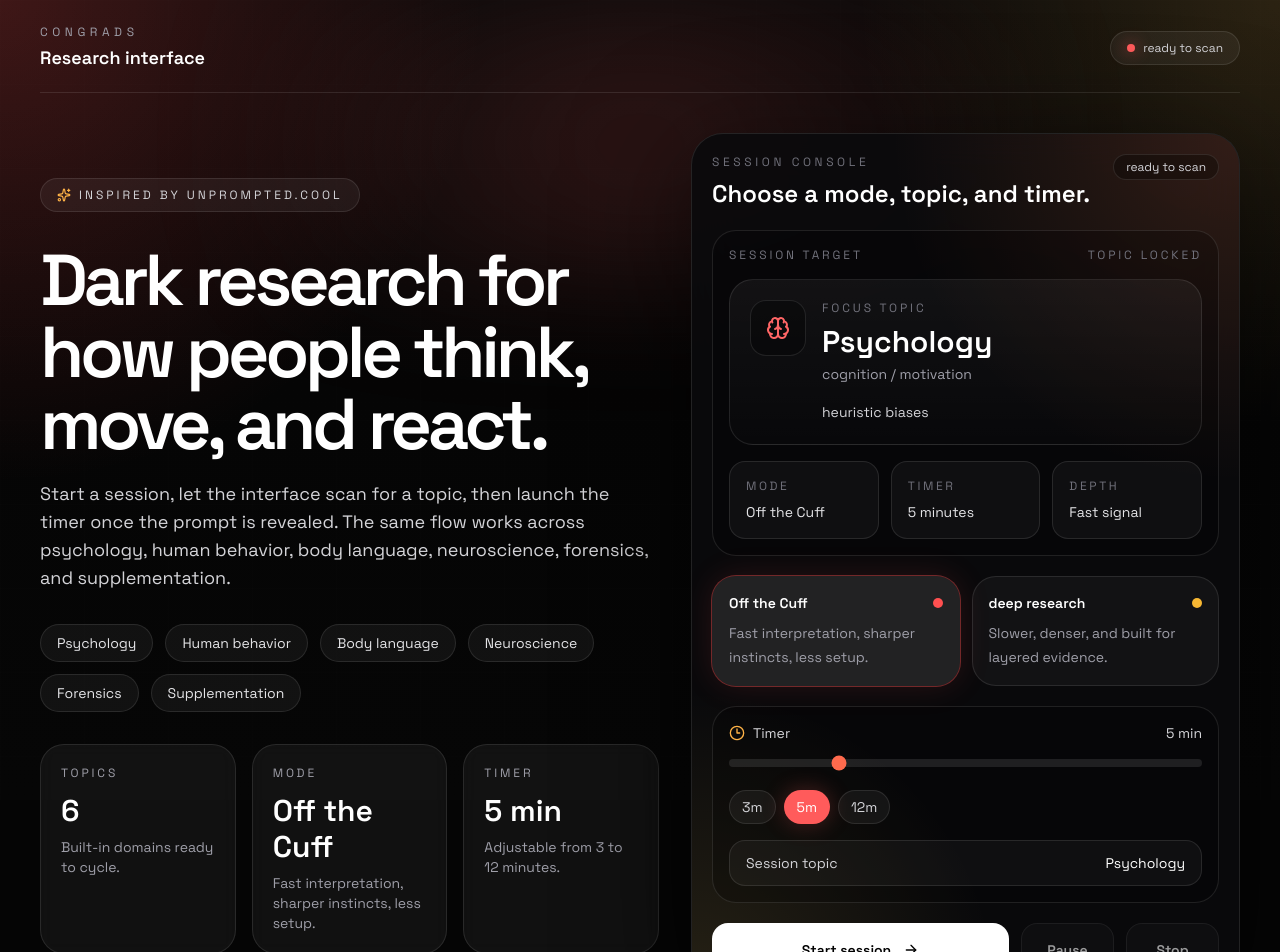
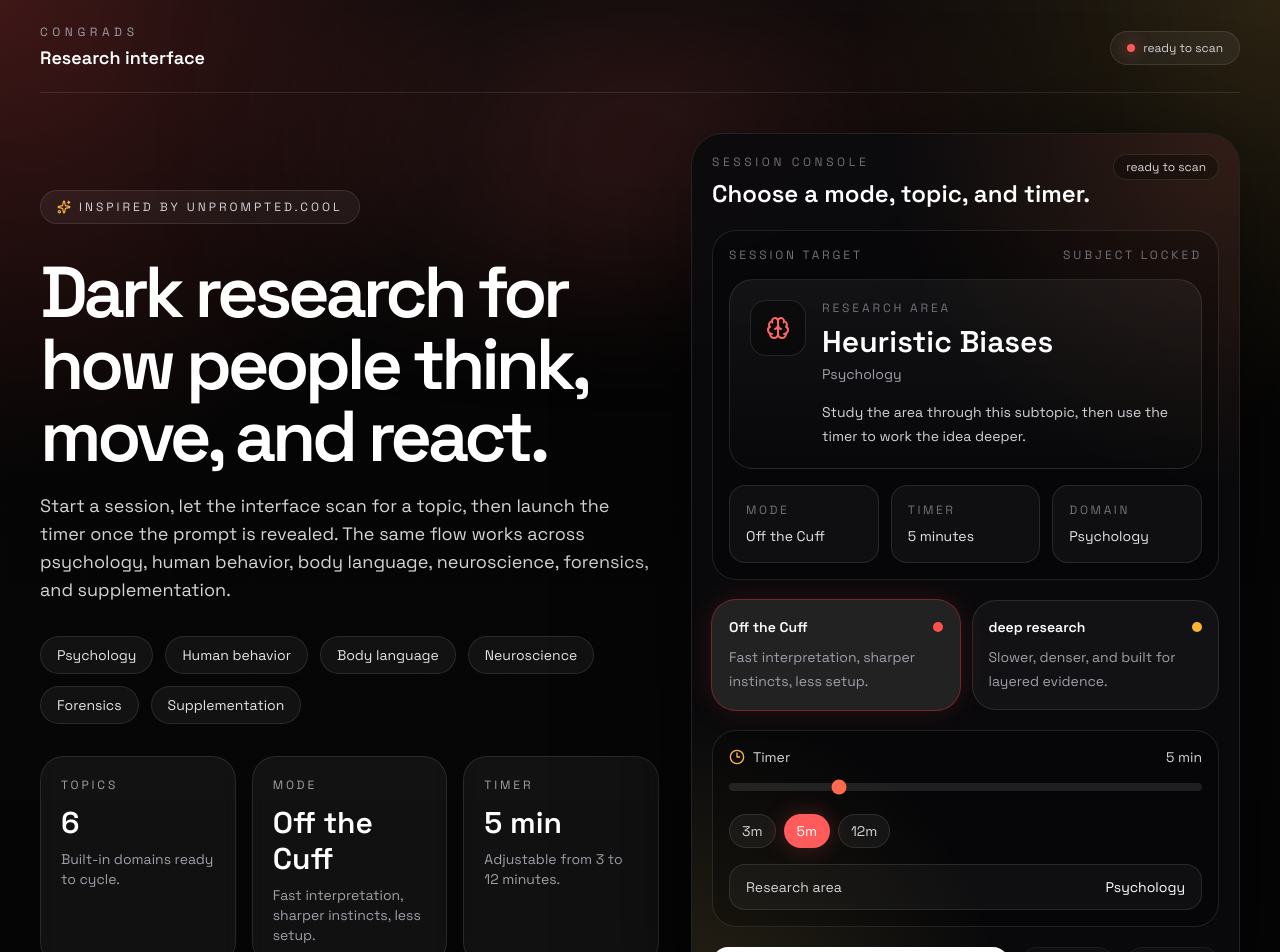
Before and after one commit to angys-code/congrads-website, a Next.js app: page / in a window 1280 px wide. Shown: the top 952 px of the page. Built offline with nearby package versions, Linux system fonts and the light colour scheme.

Commit message:
fix: update terminology and improve clarity in session topic display

```diff
--- a/app/page.tsx
+++ b/app/page.tsx
@@ -177,7 +177,8 @@ export default function Home() {
     }, [sessionPhase]);
 
     const sessionTopic = scanTopic ?? selectedTopic;
-    const scanPreview = topics[scanStep % topics.length];
+    const scanSubjectPool = sessionTopic.prompts;
+    const scanPreview = scanSubjectPool[scanStep % scanSubjectPool.length];
     const timerDisplay = sessionPhase === 'running' ? formatTime(secondsLeft) : `${timerMinutes} min`;
     const progress = secondsTotal > 0 ? ((secondsTotal - secondsLeft) / secondsTotal) * 100 : 0;
     const timerLocked = sessionPhase === 'scanning' || sessionPhase === 'running';
@@ -363,10 +364,10 @@ export default function Home() {
                                                 <div className="min-w-0 flex-1">
                                                     <p className="text-xs uppercase tracking-[0.24em] text-zinc-500">Topic preview</p>
                                                     <h4 className="mt-2 text-3xl font-semibold text-white transition-all duration-300">
-                                                        {scanPreview.name}
+                                                        {sessionTopic.name}
                                                     </h4>
-                                                    <p className="mt-1 text-sm text-zinc-400">{scanPreview.tag}</p>
-                                                    <p className="mt-4 text-sm leading-6 text-zinc-300">{scanPreview.summary}</p>
+                                                    <p className="mt-1 text-sm text-zinc-400">Scanning for a subtopic</p>
+                                                    <p className="mt-4 text-sm leading-6 text-zinc-300 capitalize">{scanPreview}</p>
                                                 </div>
                                             </div>
                                         </div>
@@ -390,7 +391,7 @@ export default function Home() {
                                     <div className="space-y-4">
                                         <div className="flex items-center justify-between text-xs uppercase tracking-[0.24em] text-zinc-500">
                                             <span>Session target</span>
-                                            <span>{sessionPhase === 'running' ? 'Timer active' : 'Topic locked'}</span>
+                                            <span>{sessionPhase === 'running' ? 'Timer active' : 'Subject locked'}</span>
                                         </div>
 
                                         <div className="rounded-[1.5rem] border border-white/10 bg-[linear-gradient(180deg,rgba(255,255,255,0.05),rgba(255,255,255,0.01))] p-5">
@@ -399,10 +400,10 @@ export default function Home() {
                                                     <sessionTopic.icon className="h-6 w-6" />
                                                 </div>
                                                 <div className="min-w-0 flex-1">
-                                                    <p className="text-xs uppercase tracking-[0.24em] text-zinc-500">Focus topic</p>
-                                                    <h4 className="mt-2 text-3xl font-semibold text-white">{sessionTopic.name}</h4>
-                                                    <p className="mt-1 text-sm text-zinc-400">{sessionTopic.tag}</p>
-                                                    <p className="mt-4 text-sm leading-6 text-zinc-300">{researchSubject || sessionTopic.prompts[0]}</p>
+                                                    <p className="text-xs uppercase tracking-[0.24em] text-zinc-500">Research area</p>
+                                                    <h4 className="mt-2 text-3xl font-semibold text-white capitalize">{researchSubject || sessionTopic.prompts[0]}</h4>
+                                                    <p className="mt-1 text-sm text-zinc-400">{sessionTopic.name}</p>
+                                                    <p className="mt-4 text-sm leading-6 text-zinc-300">Study the area through this subtopic, then use the timer to work the idea deeper.</p>
                                                 </div>
                                             </div>
                                         </div>
@@ -417,8 +418,8 @@ export default function Home() {
                                                 <p className="mt-2 text-sm text-zinc-200">{sessionPhase === 'running' ? formatTime(secondsLeft) : `${timerMinutes} minutes`}</p>
                                             </div>
                                             <div className="rounded-2xl border border-white/10 bg-white/[0.04] p-4">
-                                                <p className="text-xs uppercase tracking-[0.22em] text-zinc-500">Depth</p>
-                                                <p className="mt-2 text-sm text-zinc-200">{selectedMode === 'off-the-cuff' ? 'Fast signal' : 'Layered evidence'}</p>
+                                                <p className="text-xs uppercase tracking-[0.22em] text-zinc-500">Domain</p>
+                                                <p className="mt-2 text-sm text-zinc-200">{sessionTopic.name}</p>
                                             </div>
                                         </div>
 
@@ -502,7 +503,7 @@ export default function Home() {
                                 </div>
 
                                 <div className="mt-4 flex items-center justify-between rounded-2xl border border-white/10 bg-white/[0.04] px-4 py-3 text-sm text-zinc-300">
-                                    <span>Session topic</span>
+                                    <span>Research area</span>
                                     <span className="text-white">{selectedTopic.name}</span>
                                 </div>
                             </div>
@@ -545,7 +546,7 @@ export default function Home() {
                     <div className="mb-5 flex items-end justify-between gap-4">
                         <div>
                             <p className="text-xs uppercase tracking-[0.35em] text-zinc-500">Topic atlas</p>
-                            <h3 className="mt-2 text-2xl font-semibold text-white">Pick the topic area before you scan the specific subject.</h3>
+                            <h3 className="mt-2 text-2xl font-semibold text-white">Pick the topic area. The scan reveals the specific subtopic.</h3>
                         </div>
                         <div className="hidden text-sm text-zinc-400 sm:block">Red and amber tones keep the interface dark but expressive.</div>
                     </div>
```
